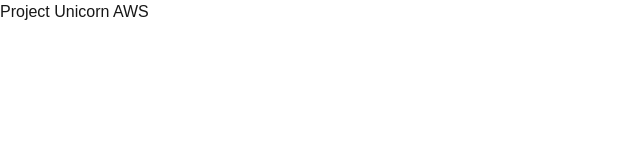
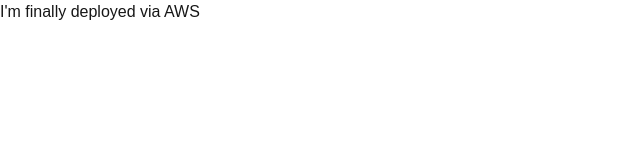
Before and after one commit to kshitijshah95/project-unicorn-aws, a Next.js app: page / in a window 1280 px wide. Shown: the top 160 px of the page, without its empty margins (0-640 px from the left). Built offline with nearby package versions, Linux system fonts and the light colour scheme.

Commit message:
dev deploy

```diff
--- a/src/app/page.tsx
+++ b/src/app/page.tsx
@@ -2,6 +2,6 @@
 
 export default function Home() {
   return (
-    <h1>Project Unicorn AWS</h1>
+    <h1>I'm finally deployed via AWS</h1>
   );
 }
```
